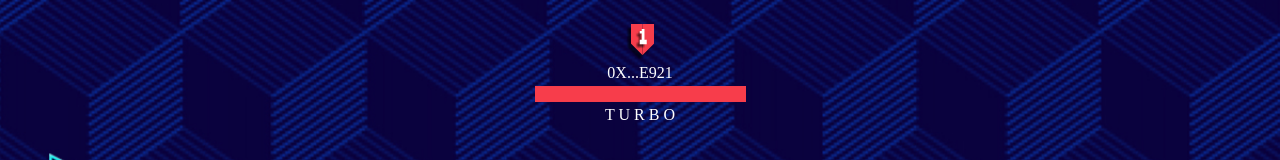
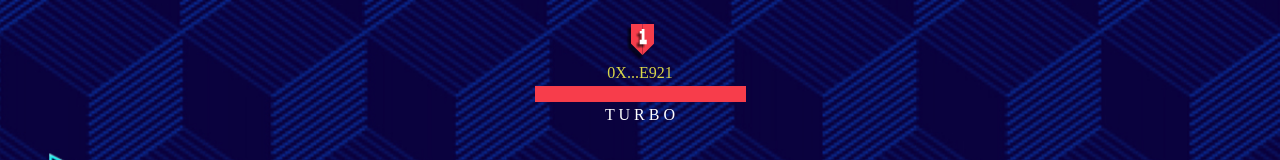
Before and after one commit to vishal123test/DEMOTest, a React (Create React App) app: page / in a window 1280 px wide. Shown: the top 160 px of the page. Built offline with nearby package versions, Linux system fonts and the light colour scheme.

Commit message:
Update App.js

```diff
--- a/src/App.js
+++ b/src/App.js
@@ -204,7 +204,7 @@ function App() {
         <s.TextDescription
             style={{
               textAlign: "center",
-              color: "var(--primary-text)",
+              color: "#dad748",
             }}
           >
            0X...E921
```
